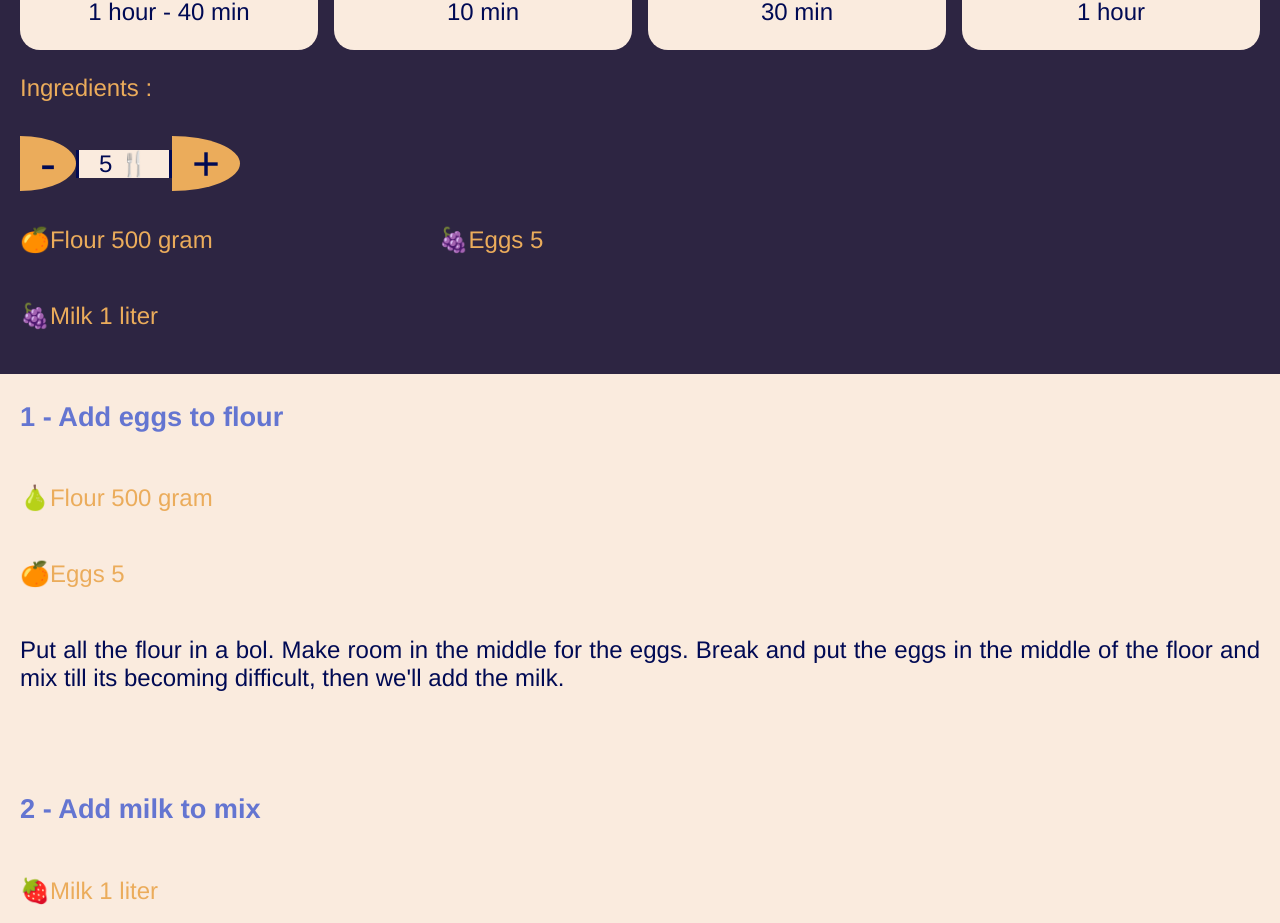
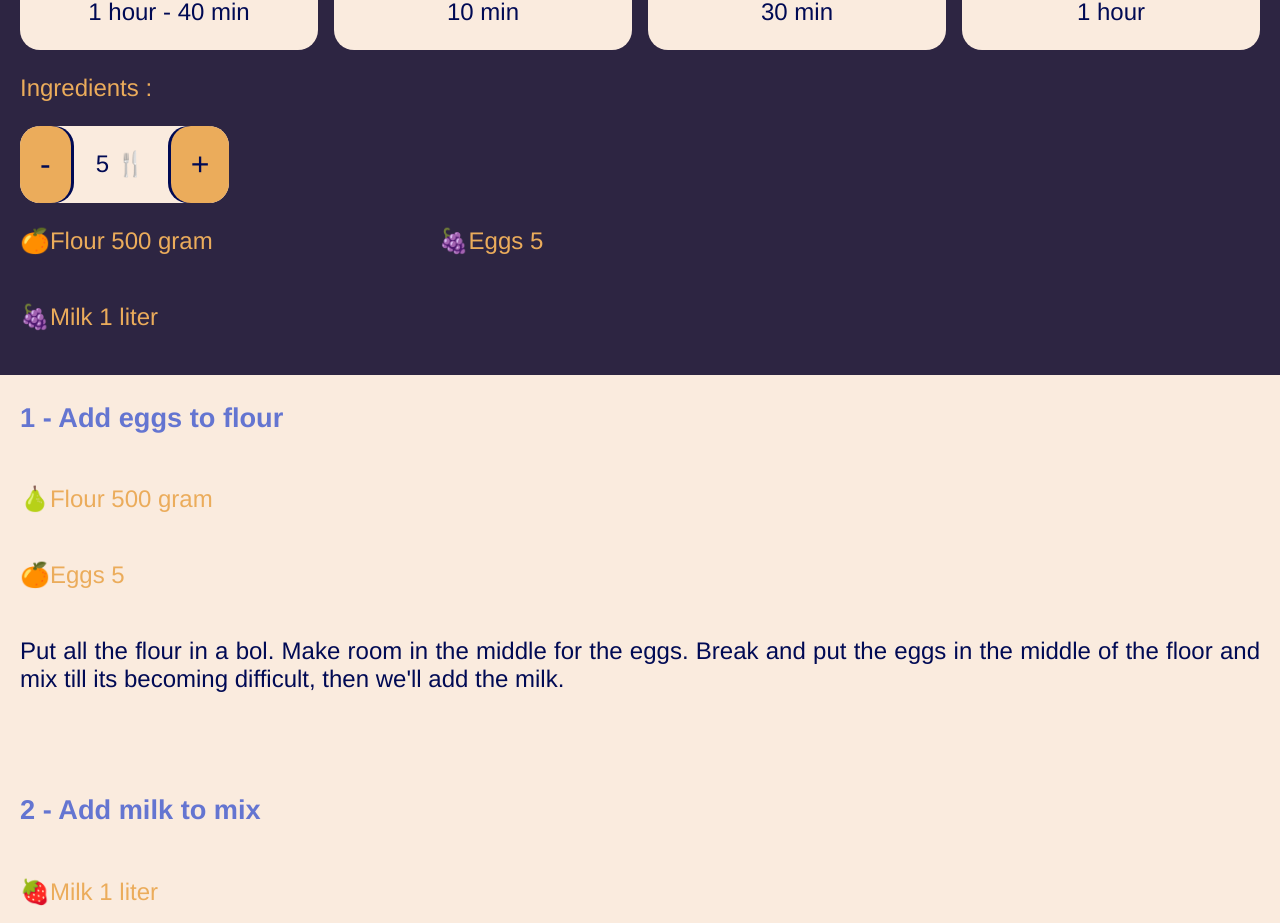
Before and after one commit to Elo-LH/mamie-blues, a React (Create React App) app: page /recipe/0000001 in a window 1280 px wide. Shown: the part 1675-2598 px from the top of the page. Built offline with nearby package versions, Linux system fonts and the light colour scheme.

Commit message:
refactor: style of servings buttons

```diff
--- a/src/components/Servings/index.jsx
+++ b/src/components/Servings/index.jsx
@@ -4,23 +4,26 @@ import styled from 'styled-components'
 
 const ServingsWrapper = styled.div`
   display: flex;
+  background-color: ${colors.backgroundLight};
+  width: fit-content;
+  border-radius: 20px;
 `
 
 const ServingsButton = styled.span`
   background-color: ${colors.secondary};
   color: ${colors.dark};
-  font-size: 3em;
-  align-self: center;
-  text-align: center;
-  padding-right: 20px;
-  padding-left: 20px;
-  border-radius: ${(props) =>
-    props.left
-      ? '100% 0% 0% 100% / 50% 50% 50% 50%'
-      : '0% 100% 100% 0% / 30% 50% 50% 70%'};
+  padding: 10px 20px 10px 20px;
+  border-radius: 20px;
+  font-size: 1.5em;
   @media (min-width: 600px) {
+    font-size: 2em;
+    padding: 20px;
   }
-  @media (min-width: 900px) {
+  &.add-serving-button {
+    box-shadow: -3px 0px 0px ${colors.dark};
+  }
+  &.substract-serving-button {
+    box-shadow: 3px 0px 0px ${colors.dark};
   }
   &:hover {
     cursor: pointer;
@@ -28,11 +31,9 @@ const ServingsButton = styled.span`
 `
 
 const ServingsText = styled.p`
-  height: stretch;
   background-color: ${colors.backgroundLight};
   color: ${colors.dark};
-  border-left: solid ${colors.dark};
-  border-right: solid ${colors.dark};
+  margin: 5px;
   text-align: center;
   align-self: center;
   padding-right: 20px;
```
